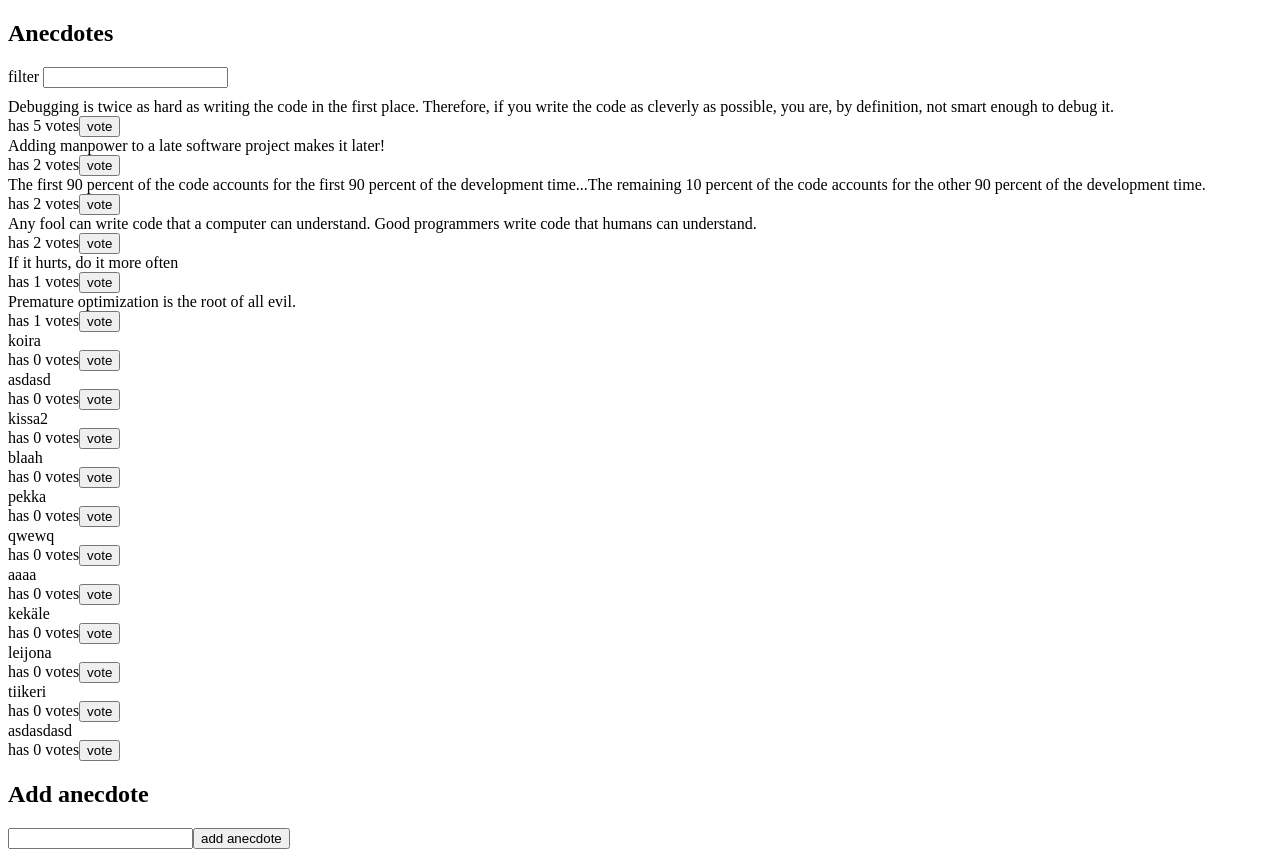
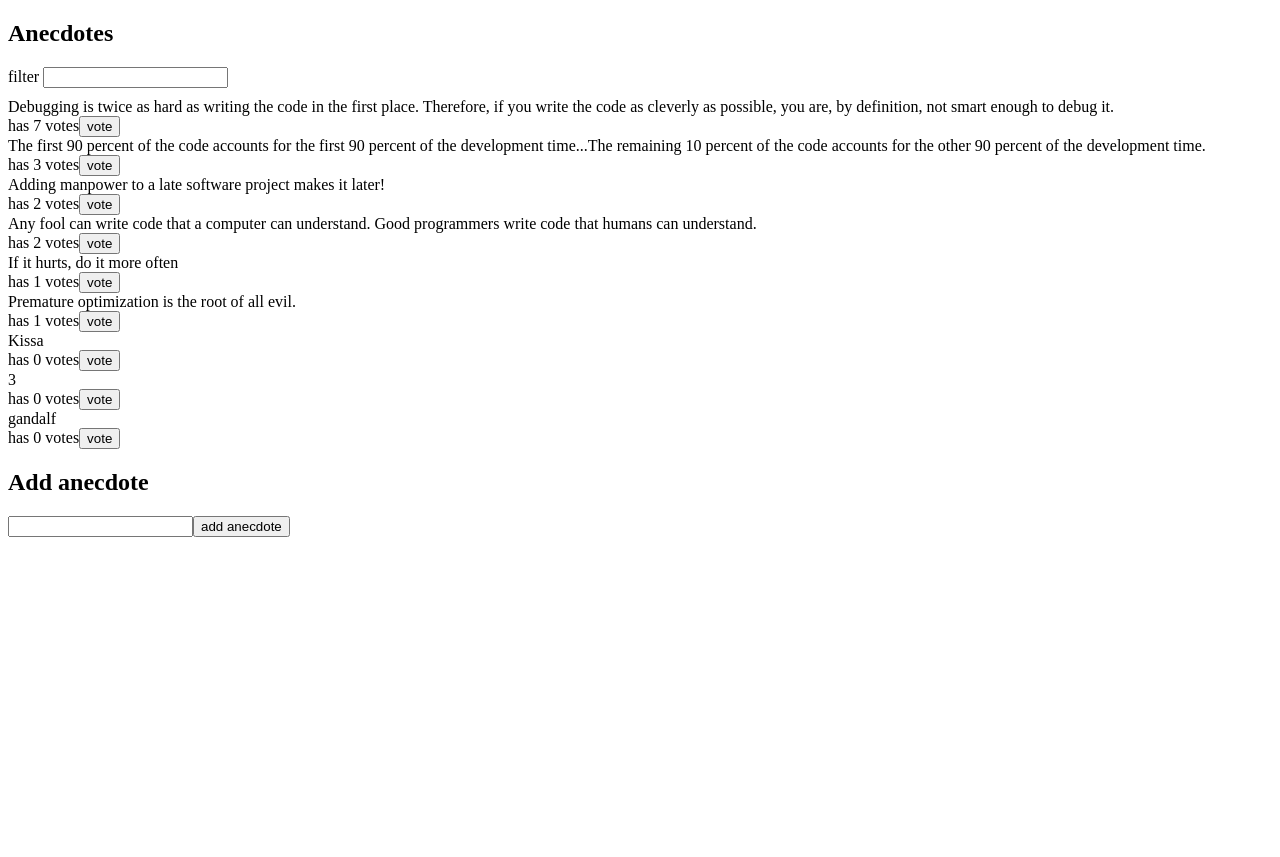
Before and after one commit to koivkai/fullstackdevelopment2019, a React (Create React App) app in the folder part6/redux-anecdotes/: page / in a window 1280 px wide. After the commit the page ends 800 px from the top, so only its background shows below. Built offline with nearby package versions, Linux system fonts and the light colour scheme; data requests are answered from the project's data file.

Commit message:
part6 ex 6.21

```diff
--- a/part6/redux-anecdotes/db.json
+++ b/part6/redux-anecdotes/db.json
@@ -13,7 +13,7 @@
     {
       "id": "69581",
       "content": "The first 90 percent of the code accounts for the first 90 percent of the development time...The remaining 10 percent of the code accounts for the other 90 percent of the development time.",
-      "votes": 2
+      "votes": 3
     },
     {
       "id": "36975",
@@ -28,62 +28,22 @@
     {
       "id": "98312",
       "content": "Debugging is twice as hard as writing the code in the first place. Therefore, if you write the code as cleverly as possible, you are, by definition, not smart enough to debug it.",
-      "votes": 5
+      "votes": 7
     },
     {
-      "content": "koira",
+      "content": "Kissa",
       "votes": 0,
-      "id": "vECP1Ec"
+      "id": "ucR3npF"
     },
     {
-      "content": "asdasd",
+      "content": "3",
       "votes": 0,
-      "id": "2siAaZv"
+      "id": "zokb0aO"
     },
     {
-      "content": "kissa2",
+      "content": "gandalf",
       "votes": 0,
-      "id": "N8wkfTi"
-    },
-    {
-      "content": "blaah",
-      "votes": 0,
-      "id": "emc5kLH"
-    },
-    {
-      "content": "pekka",
-      "votes": 0,
-      "id": "iJ4VX8a"
-    },
-    {
-      "content": "qwewq",
-      "votes": 0,
-      "id": "4UjxI5V"
-    },
-    {
-      "content": "aaaa",
-      "votes": 0,
-      "id": "Ah1z0Wi"
-    },
-    {
-      "content": "kekäle",
-      "votes": 0,
-      "id": "3ytyQ9x"
-    },
-    {
-      "content": "leijona",
-      "votes": 0,
-      "id": "KW-BNNf"
-    },
-    {
-      "content": "tiikeri",
-      "votes": 0,
-      "id": "WmY6zff"
-    },
-    {
-      "content": "asdasdasd",
-      "votes": 0,
-      "id": "ys_Fg5G"
+      "id": "NhGM4Jm"
     }
   ]
 }
--- a/part6/redux-anecdotes/src/components/AnecdoteForm.js
+++ b/part6/redux-anecdotes/src/components/AnecdoteForm.js
@@ -1,6 +1,6 @@
 import React from 'react'
 import { createAnecdote } from '../reducers/anecdoteReducer'
-import {createSetNotification, createResetNotification} from '../reducers/notificationReducer'
+import {createSetNotification } from '../reducers/notificationReducer'
 import { connect } from 'react-redux'
 
 const AnecdoteForm = (props) => {
@@ -9,12 +9,7 @@ const AnecdoteForm = (props) => {
     event.preventDefault()
     const newAnecdoteContent = event.target.newAnecdote.value
     props.createAnecdote(newAnecdoteContent)
-    //console.log('newAnecdote', newAnecdote)
-
-    props.createSetNotification(`Added ${newAnecdoteContent}`)
-    setTimeout(() => {
-      props.createResetNotification()
-    },5000)
+    props.createSetNotification(`Added ${newAnecdoteContent}`, 5000)
   }
 
   return (
@@ -30,8 +25,7 @@ const AnecdoteForm = (props) => {
 
 const mapDispatchToProps = {
   createAnecdote,
-  createSetNotification,
-  createResetNotification
+  createSetNotification
 }
 
 export default connect(null, mapDispatchToProps)(AnecdoteForm)
--- a/part6/redux-anecdotes/src/components/AnecdoteList.js
+++ b/part6/redux-anecdotes/src/components/AnecdoteList.js
@@ -1,6 +1,6 @@
 import React from 'react'
 import { createVoteAction } from '../reducers/anecdoteReducer'
-import {createSetNotification, createResetNotification} from '../reducers/notificationReducer'
+import { createSetNotification } from '../reducers/notificationReducer'
 import { connect } from 'react-redux'
 
 const AnecdoteList = (props) => {
@@ -11,11 +11,8 @@ const AnecdoteList = (props) => {
     const vote = (id) => {
         props.createVoteAction(id)
         const votedAnecdote = filteredAnecdotes.find(anecdote => anecdote.id === id)
+        props.createSetNotification(`voted "${votedAnecdote.content}"`,5000)
 
-        props.createSetNotification(`voted "${votedAnecdote.content}"`)
-        setTimeout(() => {
-            props.createResetNotification()
-        }, 5000)
     }
 
     return (
@@ -53,8 +50,7 @@ const mapStateToProps = (state) => {
 
 const mapDispatchToProps = {
     createVoteAction,
-    createSetNotification,
-    createResetNotification
+    createSetNotification
 }
 
 const ConnectedAnecdoteList = connect(mapStateToProps, mapDispatchToProps)(AnecdoteList)
--- a/part6/redux-anecdotes/src/reducers/notificationReducer.js
+++ b/part6/redux-anecdotes/src/reducers/notificationReducer.js
@@ -1,7 +1,5 @@
 const reducer = (state = null, action) => {
     switch (action.type) {
-        case 'RESET':
-            return ''
         case 'SET_NOTIFICATION':
             return action.notification
         default:
@@ -9,17 +7,18 @@ const reducer = (state = null, action) => {
     }
 }
 
-export const createSetNotification = (notification) => {
-    return {
-        type: 'SET_NOTIFICATION',
-        notification
-    }
-}
-
-export const createResetNotification = (notification) => {
-    return {
-        type: 'RESET'
-
+export const createSetNotification = (notification, time) => {
+    return async dispatch => {
+        dispatch({
+            type: 'SET_NOTIFICATION',
+            notification
+        })
+        setTimeout(()=> {
+            dispatch({
+                type: 'SET_NOTIFICATION',
+                notification: ''
+            })
+        },time)
     }
 }
 
```
